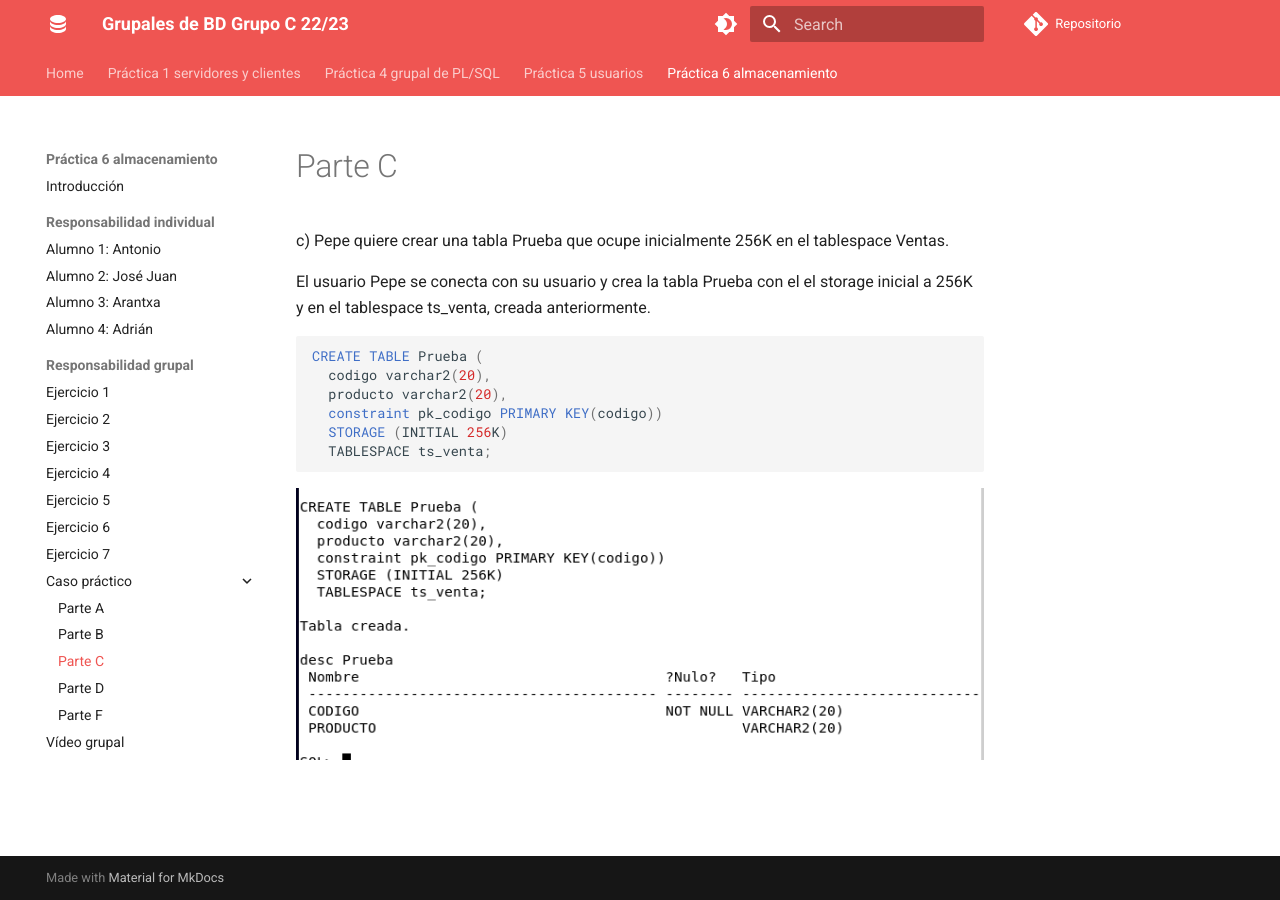
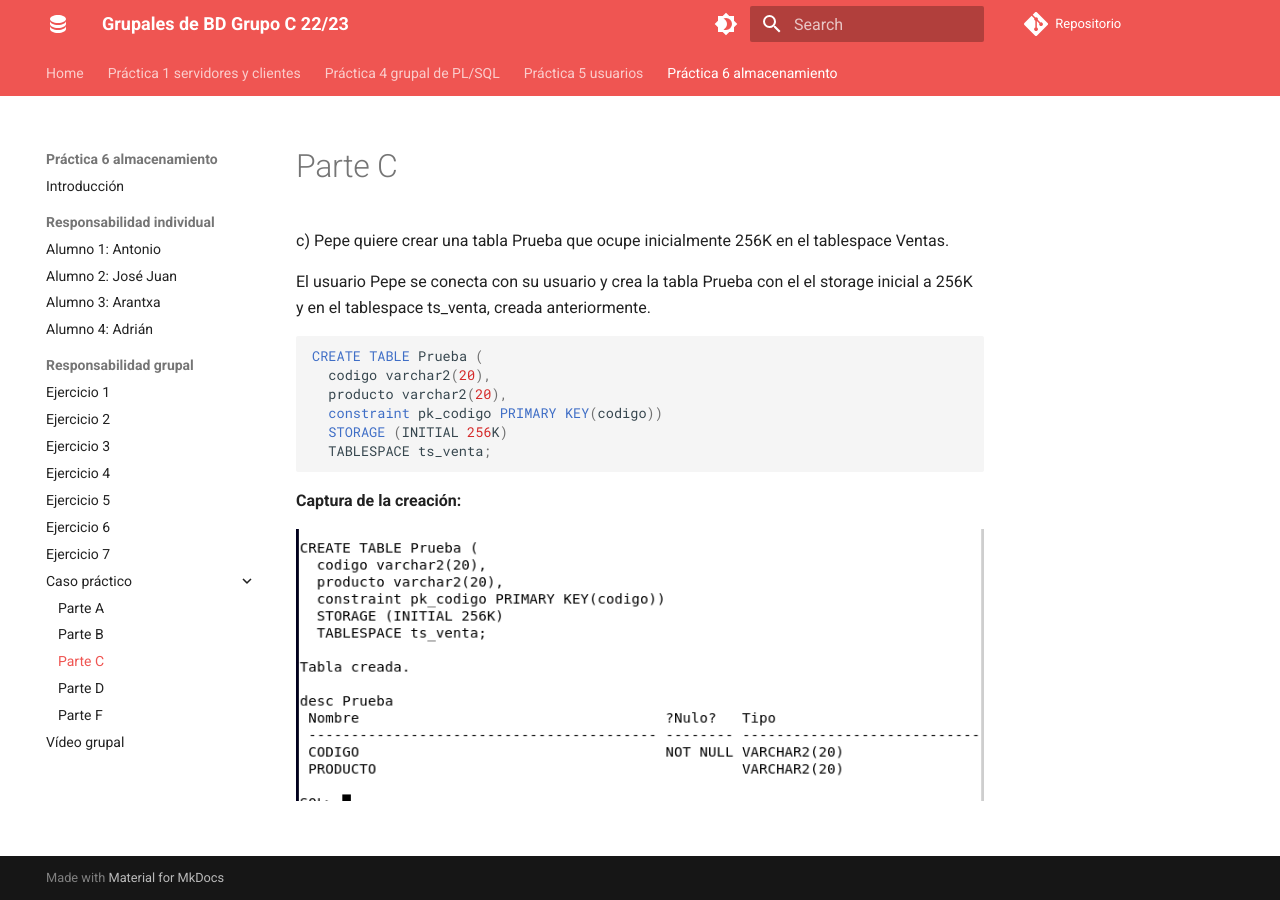
Before and after one commit to adriasir123/grupalesbdc, an MkDocs documentation site: the page built from docs/p6-almacenamiento/rg/caso-practico-parte-c.md, in a window 1280 px wide. Built offline with MkDocs 1.6.1 and Material for MkDocs 9.7.7, drawn with Linux system fonts in a browser that asks for light colours; comment, search, counter and statistics services are not loaded.

Commit message:
He mejorado el apartado c

````diff
--- a/docs/p6-almacenamiento/rg/caso-practico-parte-c.md
+++ b/docs/p6-almacenamiento/rg/caso-practico-parte-c.md
@@ -13,4 +13,6 @@ CREATE TABLE Prueba (
   TABLESPACE ts_venta;
 ```
 
+**Captura de la creación:**
+
 ![Prueba](/img/capturas-arantxa/95.png)
````
